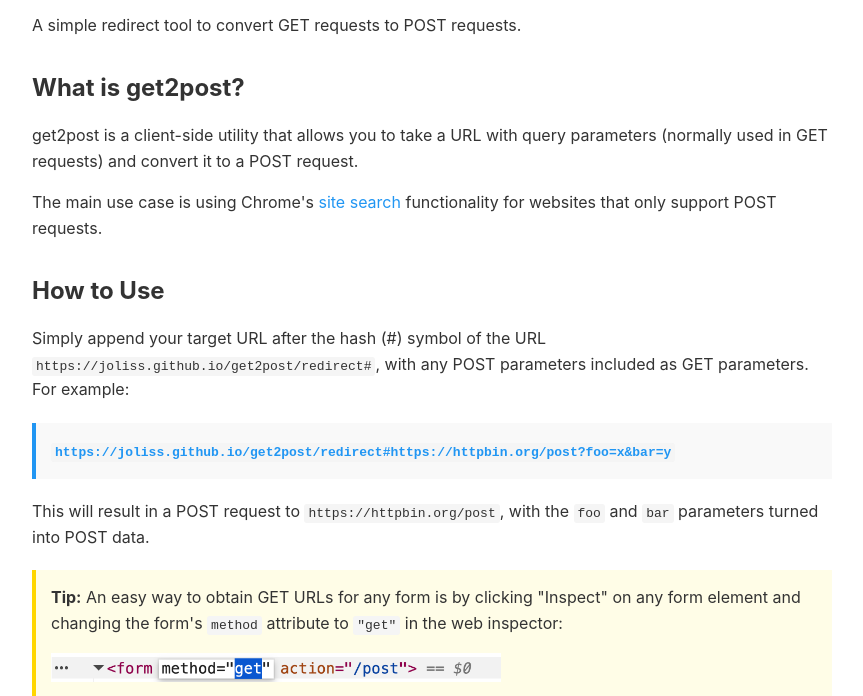
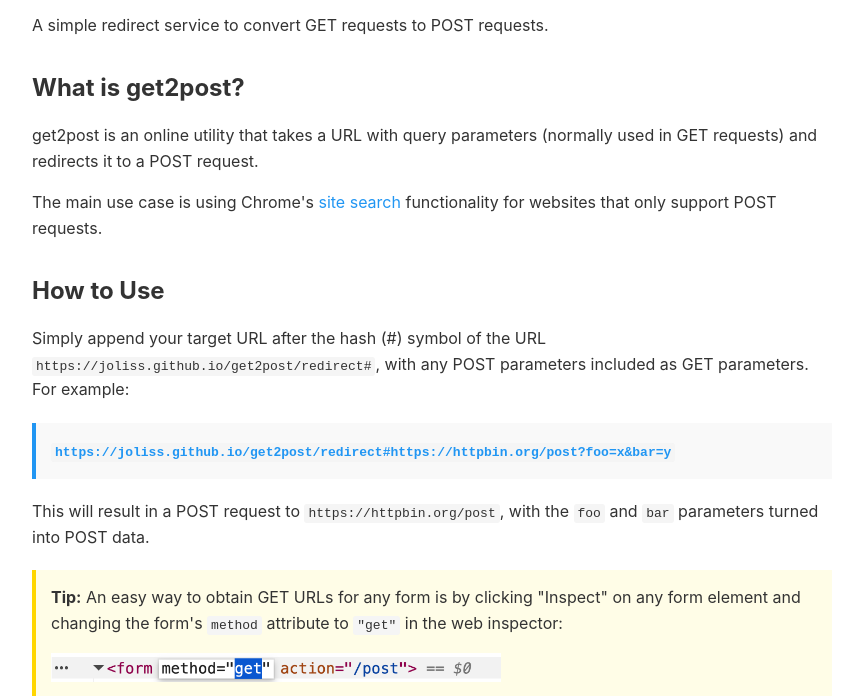
Before and after one commit to joliss/get2post, a plain HTML site: page index.html in a window 1280 px wide. Shown: the part 104-800 px from the top of the page, without its empty margins (208-1071 px from the left). Drawn offline with Linux system fonts and the light colour scheme.

Commit message:
More wording changes

```diff
--- a/index.html
+++ b/index.html
@@ -53,12 +53,12 @@
 <body>
     <h1>get2post</h1>
 
-    <p>A simple redirect tool to convert GET requests to POST requests.</p>
+    <p>A simple redirect service to convert GET requests to POST requests.</p>
 
     <h2>What is get2post?</h2>
 
-    <p>get2post is a client-side utility that allows you to take a URL with query parameters (normally used in GET requests)
-    and convert it to a POST request.</p>
+    <p>get2post is an online utility that takes a URL with query parameters (normally used in GET requests)
+    and redirects it to a POST request.</p>
 
     <p>The main use case is using Chrome's <a href="https://support.google.com/chrome/answer/95426">site search</a> functionality for websites that only support POST requests.</p>
 
```
